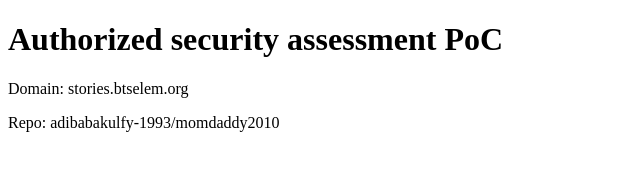
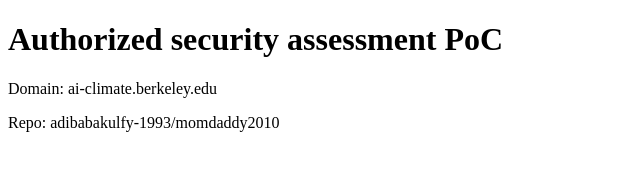
Before and after one commit to adibabakulfy-1993/momdaddy2010, a plain HTML site: page index.html in a window 1280 px wide. Shown: the full height of the page, 0-640 px from the left. Drawn offline with Linux system fonts and the light colour scheme.

Commit message:
init pages

```diff
--- a/index.html
+++ b/index.html
@@ -1 +1 @@
-<!doctype html><html><head><meta charset=utf-8><title>PoC stories.btselem.org</title></head><body><h1>Authorized security assessment PoC</h1><p>Domain: stories.btselem.org</p><p>Repo: adibabakulfy-1993/momdaddy2010</p></body></html>
+<!doctype html><html><head><meta charset=utf-8><title>PoC ai-climate.berkeley.edu</title></head><body><h1>Authorized security assessment PoC</h1><p>Domain: ai-climate.berkeley.edu</p><p>Repo: adibabakulfy-1993/momdaddy2010</p></body></html>
```
